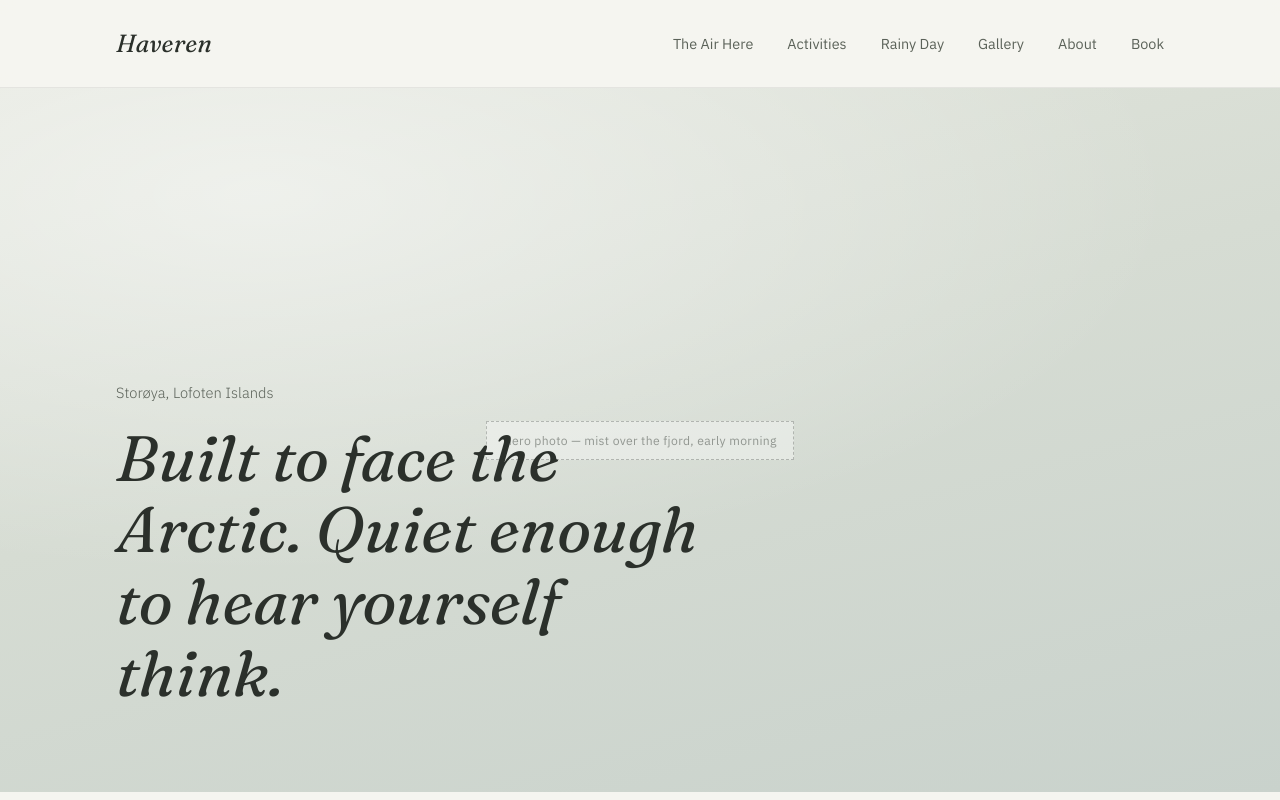
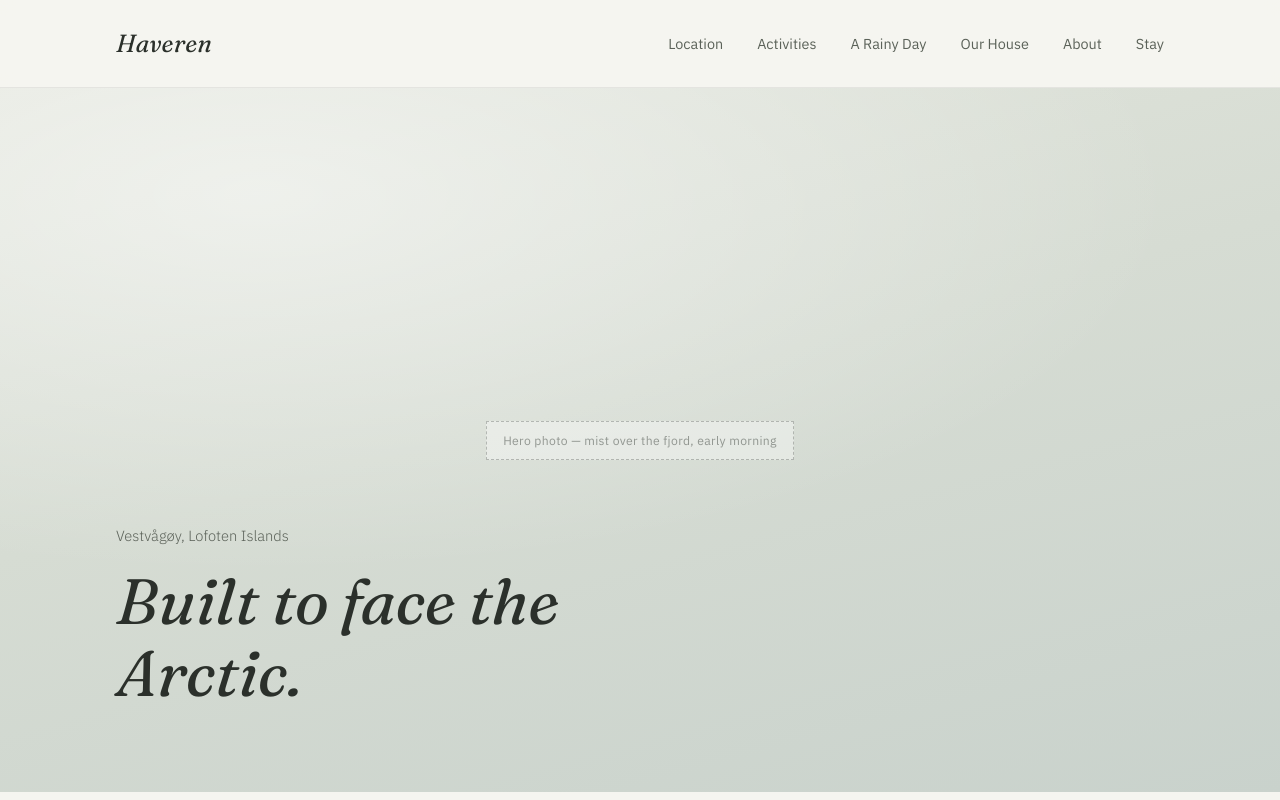
Before and after one commit to kstuge-sys/Haveren-lodge, a plain HTML site: page index.html in a window 1280 px wide. Shown: the top 800 px of the page. Drawn offline with Linux system fonts and the light colour scheme.

Commit message:
Update index.html

```diff
--- a/index.html
+++ b/index.html
@@ -4,7 +4,7 @@
 <meta charset="UTF-8">
 <meta name="viewport" content="width=device-width, initial-scale=1.0">
 <title>HAVEREN LODGE — Vestvågøy, Lofoten</title>
-<meta name="description" content="HAVEREN is an architect-designed retreat on Storøya in the Lofoten Islands. Built to face the Arctic.">
+<meta name="description" content="HAVEREN is an architect-designed retreat on Vestvågøya in the Lofoten Islands. Built to face the Arctic.">
 <link rel="preconnect" href="https://fonts.googleapis.com">
 <link rel="preconnect" href="https://fonts.gstatic.com" crossorigin>
 <link href="https://fonts.googleapis.com/css2?family=Fraunces:ital,opsz,wght@0,9..144,400;0,9..144,500;1,9..144,400;1,9..144,350&family=IBM+Plex+Sans:wght@300;400;500&display=swap" rel="stylesheet">
@@ -465,12 +465,12 @@
     </button>
     <nav>
       <ul id="navList">
-        <li><a href="#atmosphere">The Air Here</a></li>
+        <li><a href="#atmosphere">Location</a></li>
         <li><a href="#activities">Activities</a></li>
-        <li><a href="#rainy-day">Rainy Day</a></li>
-        <li><a href="#gallery">Gallery</a></li>
+        <li><a href="#rainy-day">A Rainy Day</a></li>
+        <li><a href="#gallery">Our House</a></li>
         <li><a href="#about">About</a></li>
-        <li><a href="#book">Book</a></li>
+        <li><a href="#book">Stay</a></li>
       </ul>
     </nav>
   </div>
@@ -482,8 +482,8 @@
   <section class="hero" style="border-bottom:none; padding:0;">
     <div class="placeholder-img" data-label="Hero photo — mist over the fjord, early morning"></div>
     <div class="hero-content">
-      <p class="eyebrow">Storøya, Lofoten Islands</p>
-      <h1>Built to face the Arctic. Quiet enough to hear yourself think.</h1>
+      <p class="eyebrow">Vestvågøy, Lofoten Islands</p>
+      <h1>Built to face the Arctic.</h1>
     </div>
   </section>
 
@@ -494,7 +494,7 @@
         <div class="section-head" style="margin-bottom:20px;">
           <h2>A house shaped by the weather it stands in</h2>
         </div>
-        <p>HAVEREN sits low against the rock on Storøya, its lines drawn to meet the wind rather than fight it. Inside, the same discipline continues: timber, stone, and glass, arranged so the mountains and the sea are never far from view.</p>
+        <p>HAVEREN sits on a little island, Storøya, surrounded by old farming meadows looking out on the north sea. Inside, the same discipline continues: timber, stone, and glass, arranged so the mountains and the sea are never far from view.</p>
         <p>Designed by architect Niels Torp, the house is a quiet study in what an Arctic home can be — sheltering, spare, and built to last through seasons most buildings are never asked to survive.</p>
         <p class="credit">Architecture — Niels Torp</p>
       </div>
```
